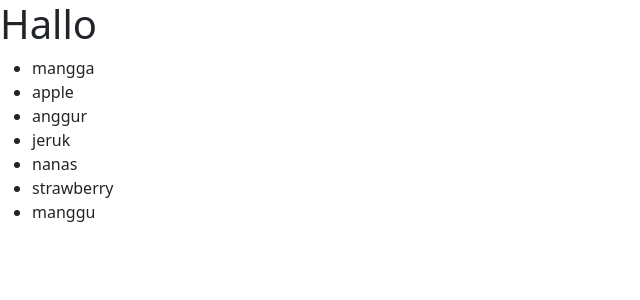
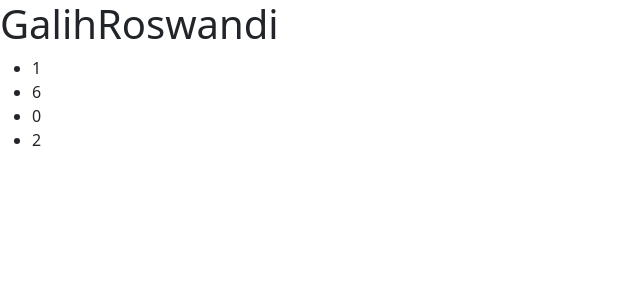
Before and after one commit to galihroswandi/Belajar-React-JS, a React (Create React App) app: page / in a window 1280 px wide. Shown: the top 300 px of the page, without its empty margins (0-640 px from the left). Built offline with nearby package versions, Linux system fonts and the light colour scheme.

Commit message:
add REQUEST API

```diff
--- a/src/App.js
+++ b/src/App.js
@@ -43,12 +43,11 @@ class App extends React.Component {
     const name = ['G', 'a', 'l', 'i', 'h', 'R', 'o', 's', 'w', 'a', 'n', 'd', 'i'];
     const fullName = name.reduce((value, acc) => value + acc);
     const totalNilai = numb.reduce( (value, acc) => value + acc );
-
     return (
     <div>
-      <h1>Hallo</h1>
+      <h1>{fullName}</h1>
       <ul>
-        {fruit}
+        {number}
       </ul>
     </div>
     )
```
